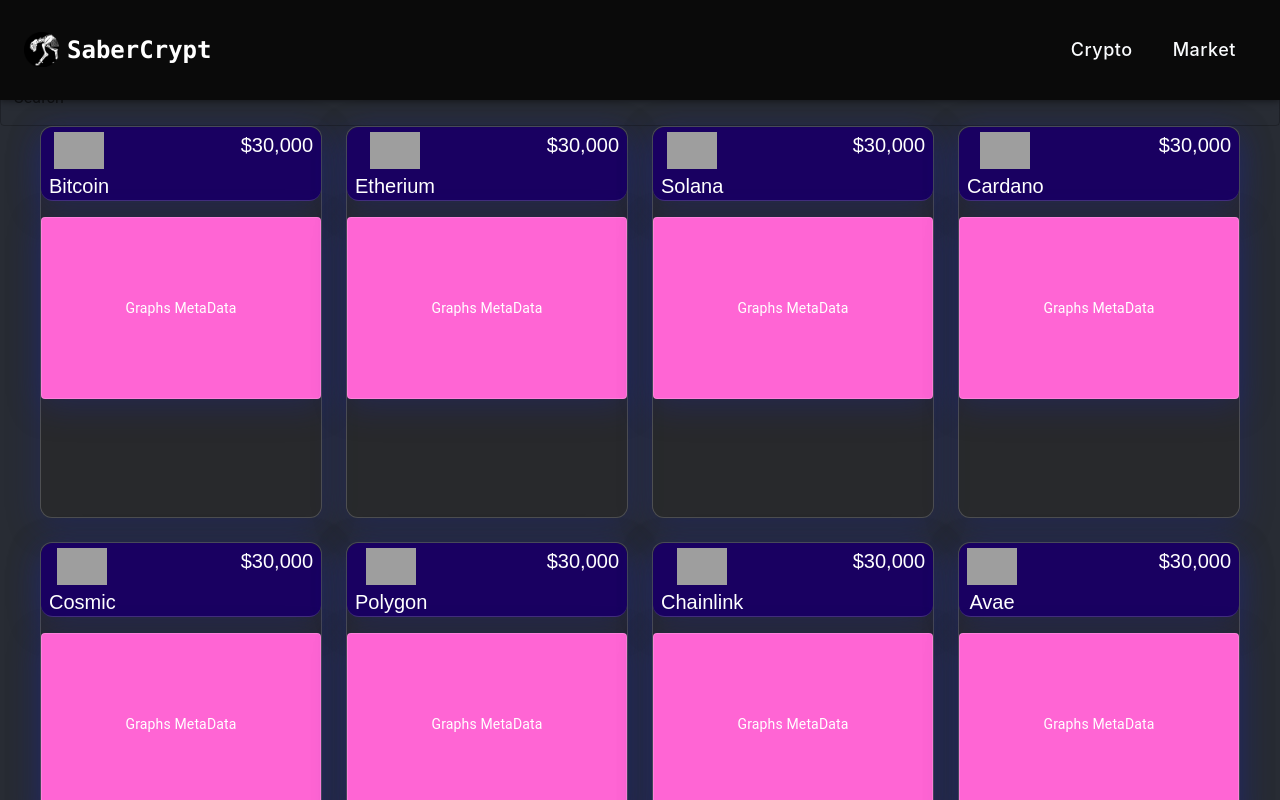
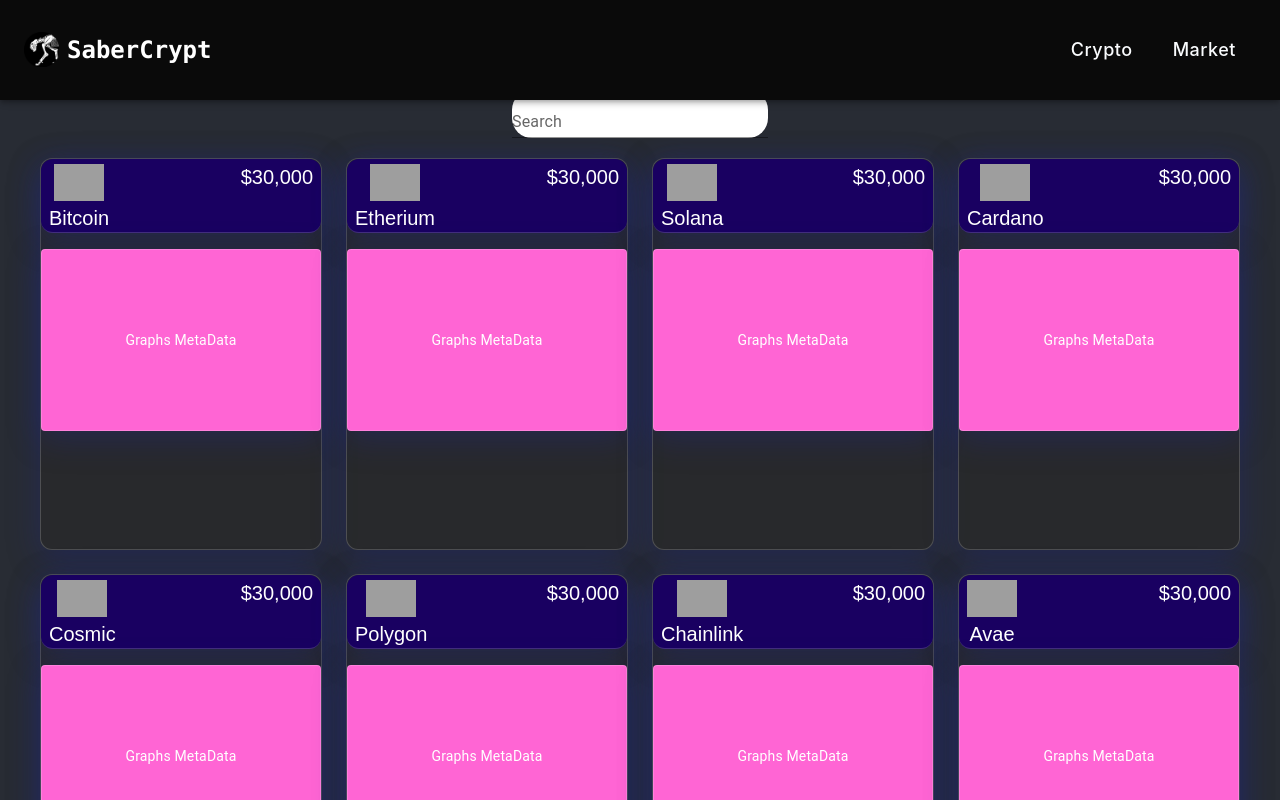
Before and after one commit to AdnanRashied/crypto-dawn, a React (Create React App) app in the folder sabercrypt/: page / in a window 1280 px wide. Shown: the top 800 px of the page. Built offline with nearby package versions, Linux system fonts and the light colour scheme; grey boxes are pictures that could not be loaded.

Commit message:
Search delete added

```diff
--- a/sabercrypt/src/components/cards/cryptoCurrencyCard.component.tsx
+++ b/sabercrypt/src/components/cards/cryptoCurrencyCard.component.tsx
@@ -37,20 +37,23 @@
     alignItems: 'center'
 }));
 
-export const CryptoCurrencyCard = ( props:any ) => {
-    const filteredTiles = CryptoList.filter((element) => {
-        if (props.input === ''){
+export const CryptoCurrencyCard = ( props: { input: string; } ) => {
+    const searchIndex = props.input;
+    const searchTiles = CryptoList.filter((element) => {
+        if (searchIndex === ''){
+            console.log(searchIndex)
             return element;
         }
         else {
             return element.title.toLowerCase().includes(props.input)
         }
     })
+
     return (
       <Grid sx={{flowGrow:1}} container spacing={1}>
           <Grid item xs={12}>
               <Grid container justifyContent="center" spacing={3}>
-                  {filteredTiles.map((coin) => (
+                  {searchTiles.map((coin) => (
                       <Grid key={coin.key} item>
                           <Paper
                               sx={{
--- a/sabercrypt/src/homepage.component.tsx
+++ b/sabercrypt/src/homepage.component.tsx
@@ -1,6 +1,8 @@
 import React, { useState } from 'react';
 import TextField from '@mui/material/TextField';
 import { CryptoCurrencyCard } from '../src/components/cards/cryptoCurrencyCard.component';
+
+import './homepage.styles.css'
 
 export default function Homepage() {
     const [ inputText, setInputText ] = useState("");
@@ -10,11 +12,13 @@
     };
     return (
         <div>
-             <div>
+             <div className="searchDiv">
                 <TextField
+                    className="searchField"
+                    type="search"
+                    size="medium"
                     id="outlined-basic"
-                    variant="outlined"
-                    fullWidth
+                    variant="standard"
                     label="Search"
                     onChange={inputHandler}
                 />
--- /dev/null
+++ b/sabercrypt/src/homepage.styles.css
@@ -0,0 +1,9 @@
+.searchDiv {
+    padding: 20px;
+}
+
+.searchField {
+    background-color: white;
+    border-radius: 20px;
+    width:20vw;
+}
```
